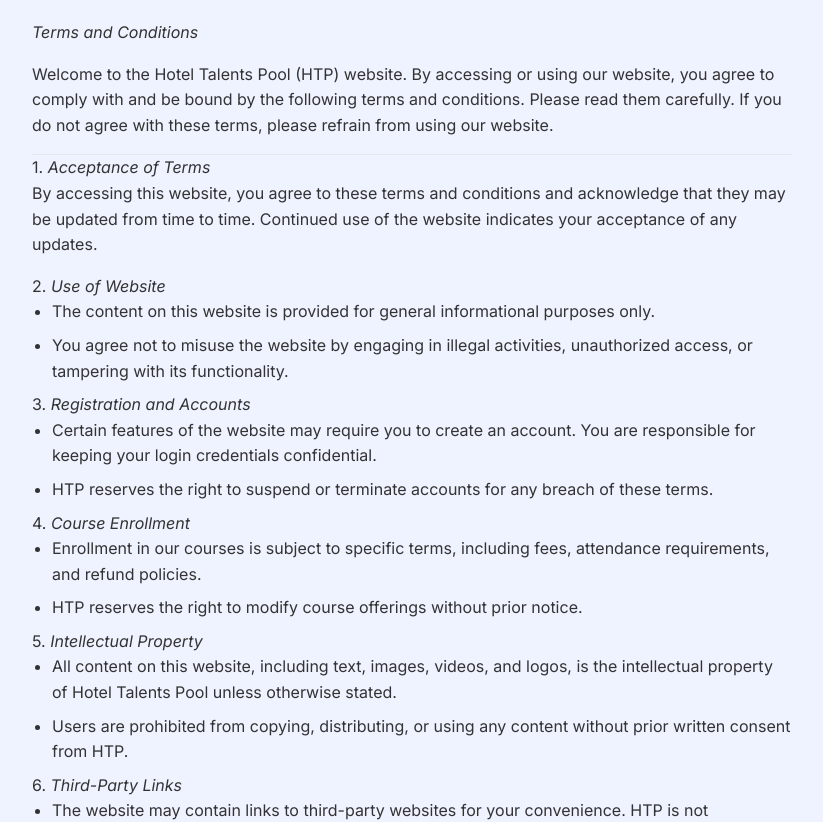
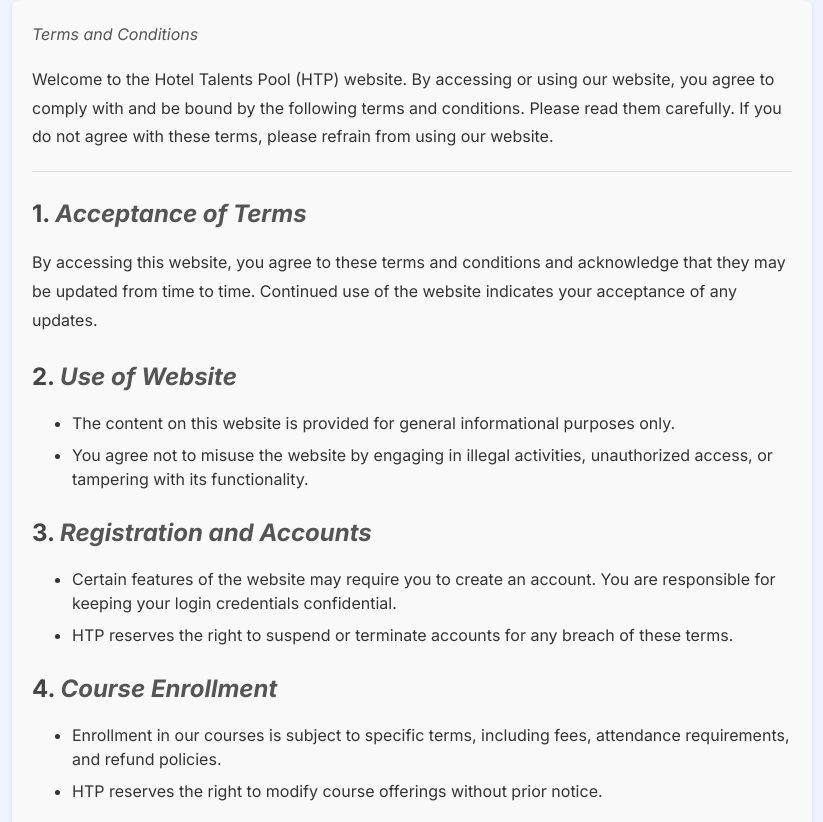
Before and after one commit to mbonikev/hotel_talents_pool, a React (Vite) app: page /#/privacyPolicy in a window 1280 px wide. Shown: the top 822 px of the page, without its empty margins (228-1051 px from the left). Built offline with nearby package versions, Linux system fonts and the light colour scheme; what ldrs would draw is missing.

Commit message:
updated src/App.css

```diff
--- a/src/App.css
+++ b/src/App.css
@@ -103,37 +103,65 @@
   max-width: 800px;
   margin: 0 auto;
   font-family: 'Arial', sans-serif;
-  line-height: 1.6;
   color: #333;
+  background-color: #f9f9f9;
+  border-radius: 8px;
+  box-shadow: 0 2px 4px rgba(0, 0, 0, 0.1);
 }
 
+/* Style for main headings */
 .markdown-container h1 {
   font-size: 2rem;
+  font-weight: bold;
   margin-bottom: 1rem;
   color: #222;
+  text-align: center;
 }
 
-.markdown-container h2 {
+/* Style for subheadings */
+.markdown-container h2,
+.markdown-container h3 {
   font-size: 1.5rem;
-  margin-top: 2rem;
+  font-weight: bold;
+  margin-top: 1.5rem;
   margin-bottom: 1rem;
   color: #444;
 }
 
+/* Style for paragraphs */
 .markdown-container p {
   font-size: 1rem;
+  line-height: 1.8;
   margin-bottom: 1rem;
 }
 
+/* Style for bullet points */
 .markdown-container ul {
   list-style-type: disc;
   margin-left: 20px;
+  padding-left: 20px;
 }
 
-.markdown-container li {
+.markdown-container ul li {
   margin-bottom: 0.5rem;
+  font-size: 1rem;
 }
 
+/* Style for horizontal rules */
+.markdown-container hr {
+  border: 0;
+  height: 1px;
+  background: #ddd;
+  margin: 20px 0;
+}
+
+/* Style for emphasis */
+.markdown-container em {
+  font-style: italic;
+  color: #555;
+}
+
+/* Style for links */
 .markdown-container a {
   color: #007bff;
   text-decoration: none;
@@ -142,3 +170,13 @@
 .markdown-container a:hover {
   text-decoration: underline;
 }
+
+/* Style for blockquotes (optional) */
+.markdown-container blockquote {
+  border-left: 4px solid #ddd;
+  margin: 1rem 0;
+  padding: 0.5rem 1rem;
+  font-style: italic;
+  color: #666;
+  background: #f8f8f8;
+}
```
